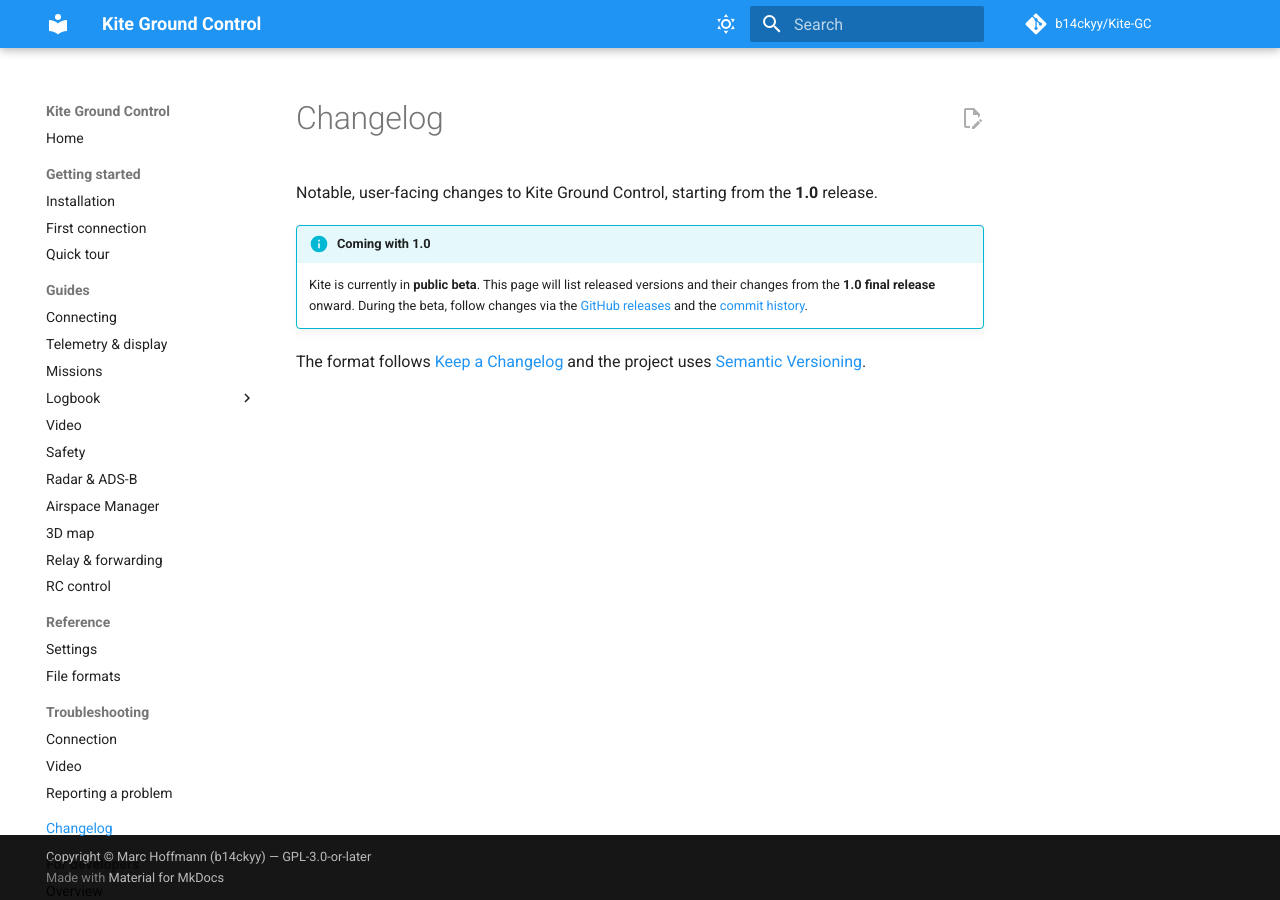
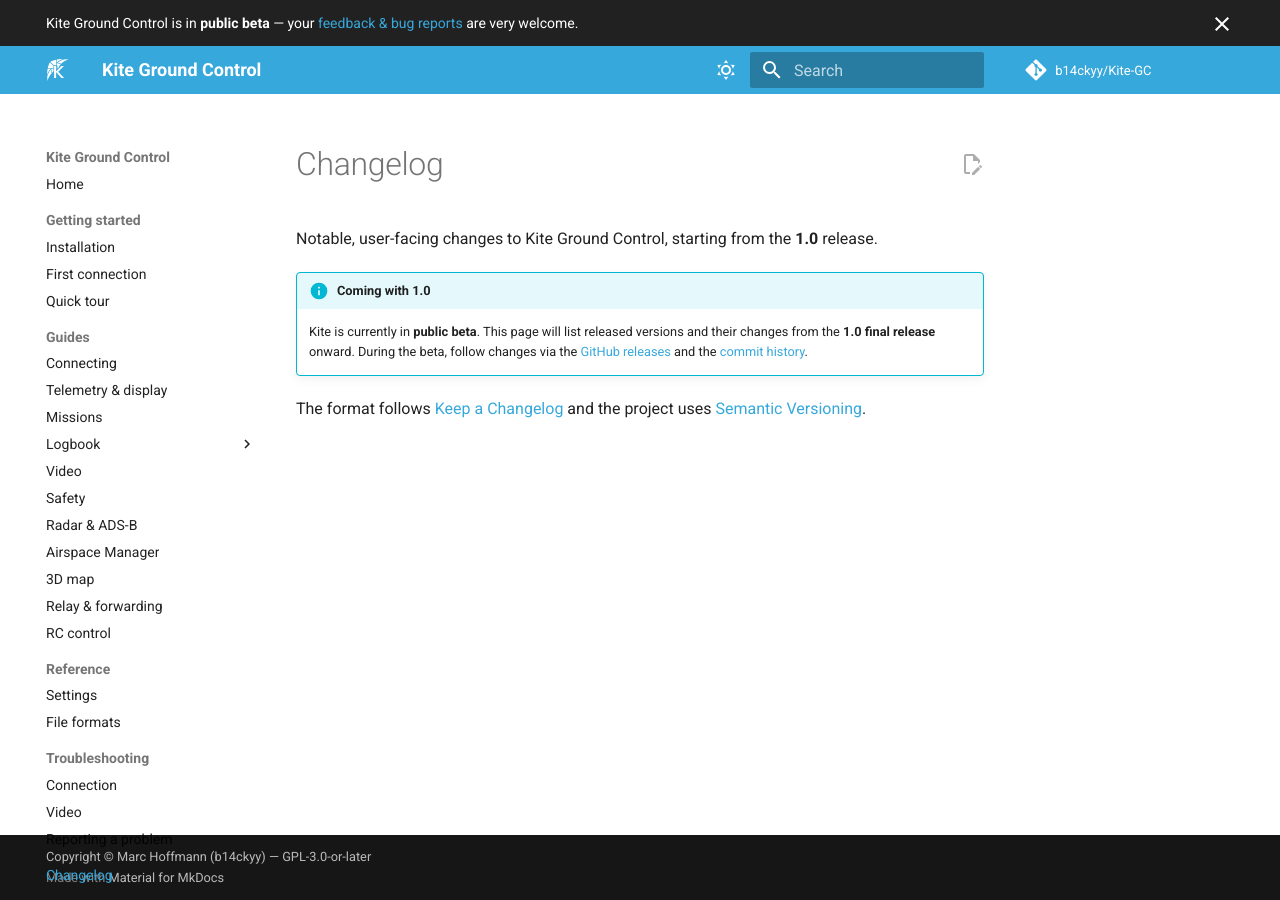
Before and after one commit to b14ckyy/Kite-GC, an MkDocs documentation site: the page built from docs/user/changelog.md, in a window 1280 px wide. Built offline with MkDocs 1.6.1 and Material for MkDocs 9.7.7, drawn with Linux system fonts in a browser that asks for light colours; comment, search, counter and statistics services are not loaded.

Commit message:
docs(site): brand the MkDocs site — logo, favicon, colours, home banner, beta bar
- Header logo (white Kite icon) + favicon (colour K) via theme.logo/favicon.
- extra_css pins the exact app accent (#37a8db) as primary and the brand orange
  (#f5a623) as the interactive accent, for both light and dark schemes.
- Home page leads with the full logo banner (light/dark-aware via #only-light /
  #only-dark).
- Dismissible "public beta" announcement bar via an overrides/main.html theme
  override (custom_dir) + the announce.dismiss feature.
- Trigger the docs deploy on overrides/** changes too.

Co-Authored-By: Claude Opus 4.8

```diff
--- /dev/null
+++ b/docs/user/assets/branding/extra.css
@@ -0,0 +1,14 @@
+/* Kite Ground Control — brand colours for the docs site.
+   Pins the exact app accent (#37a8db) as the primary, with the brand orange
+   (#f5a623) as the interactive accent (link hover / active nav) — the blue+orange
+   pairing from the logo. Applied to both the light (default) and dark (slate) schemes. */
+
+:root,
+[data-md-color-scheme="default"],
+[data-md-color-scheme="slate"] {
+  --md-primary-fg-color:        #37a8db;
+  --md-primary-fg-color--light: #5cbbe5;
+  --md-primary-fg-color--dark:  #2e96c5;
+  --md-accent-fg-color:         #f5a623;
+  --md-accent-fg-color--transparent: rgba(245, 166, 35, 0.1);
+}
--- a/mkdocs.yml
+++ b/mkdocs.yml
@@ -15,6 +15,9 @@ copyright: Copyright &copy; Marc Hoffmann (b14ckyy) — GPL-3.0-or-later
 theme:
   name: material
   language: en
+  custom_dir: overrides
+  logo: assets/branding/kitegc-icon-white.svg
+  favicon: assets/branding/favicon.png
   palette:
     # Dark by default (matches the app's INAV dark theme), with a light toggle.
     - media: "(prefers-color-scheme: dark)"
@@ -32,6 +35,7 @@ theme:
         icon: material/weather-sunny
         name: Switch to dark mode
   features:
+    - announce.dismiss
     - navigation.sections
     - navigation.top
     - navigation.instant
@@ -44,6 +48,9 @@ theme:
 
 plugins:
   - search
+
+extra_css:
+  - assets/branding/extra.css
 
 markdown_extensions:
   - admonition
--- /dev/null
+++ b/overrides/main.html
@@ -0,0 +1,7 @@
+{% extends "base.html" %}
+
+<!-- Public-beta announcement bar (dismissible via the announce.dismiss feature). -->
+{% block announce %}
+  Kite Ground Control is in <strong>public beta</strong> — your
+  <a href="https://github.com/b14ckyy/Kite-GC/issues">feedback &amp; bug reports</a> are very welcome.
+{% endblock %}
```
Also changed, not shown: docs/user/index.md (+5 -0 lines), docs/user/assets/branding/favicon.png (added), docs/user/assets/branding/kitegc-icon-white.svg (added), docs/user/assets/branding/kitegc-logo-full-light.svg (added), docs/user/assets/branding/kitegc-logo-full.svg (added), 1 other file.
